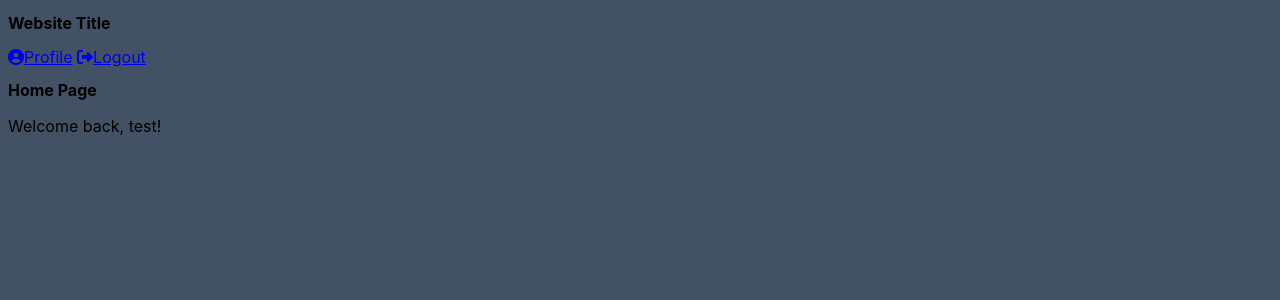
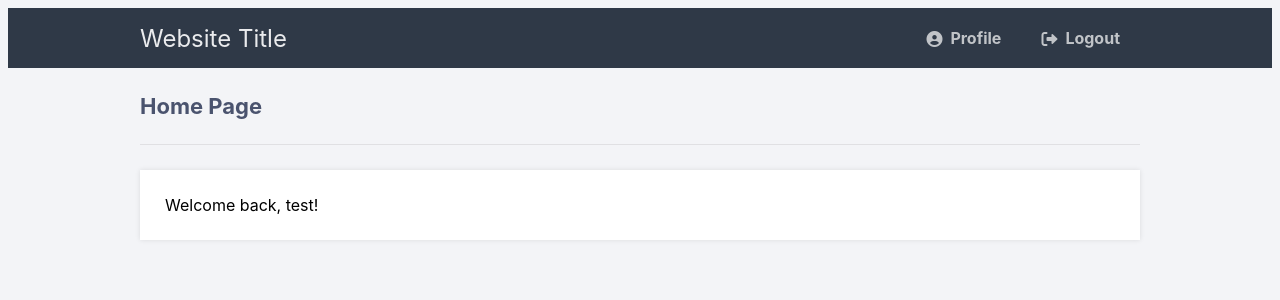
Before and after one commit to ilhammhrrm/009_Akhmad-Ilham-M_KPL, a PHP site: page /home.php in a window 1280 px wide. Shown: the top 300 px of the page. Run offline with PHP 8.4, Linux system fonts and the light colour scheme; a user stored in the database is signed in.

Commit message:
Update style2.css

```diff
--- a/Tugas 2/Regristrasi dan login/style2.css
+++ b/Tugas 2/Regristrasi dan login/style2.css
@@ -56,3 +56,71 @@ body {
 	background-color: #2868c7;
   	transition: background-color 0.2s;
 }
+.navtop {
+	background-color: #2f3947;
+	height: 60px;
+	width: 100%;
+	border: 0;
+}
+.navtop div {
+	display: flex;
+	margin: 0 auto;
+	width: 1000px;
+	height: 100%;
+}
+.navtop div h1, .navtop div a {
+	display: inline-flex;
+	align-items: center;
+}
+.navtop div h1 {
+	flex: 1;
+	font-size: 24px;
+	padding: 0;
+	margin: 0;
+	color: #eaebed;
+	font-weight: normal;
+}
+.navtop div a {
+	padding: 0 20px;
+	text-decoration: none;
+	color: #c1c4c8;
+	font-weight: bold;
+}
+.navtop div a i {
+	padding: 2px 8px 0 0;
+}
+.navtop div a:hover {
+	color: #eaebed;
+}
+body.loggedin {
+	background-color: #f3f4f7;
+}
+.content {
+	width: 1000px;
+	margin: 0 auto;
+}
+.content h2 {
+	margin: 0;
+	padding: 25px 0;
+	font-size: 22px;
+	border-bottom: 1px solid #e0e0e3;
+	color: #4a536e;
+}
+.content > p, .content > div {
+	box-shadow: 0 0 5px 0 rgba(0, 0, 0, 0.1);
+	margin: 25px 0;
+	padding: 25px;
+	background-color: #fff;
+}
+.content > p table td, .content > div table td {
+	padding: 5px;
+}
+.content > p table td:first-child, .content > div table td:first-child {
+	font-weight: bold;
+	color: #4a536e;
+	padding-right: 15px;
+}
+.content > div p {
+	padding: 5px;
+	margin: 0 0 10px 0;
+}
```
